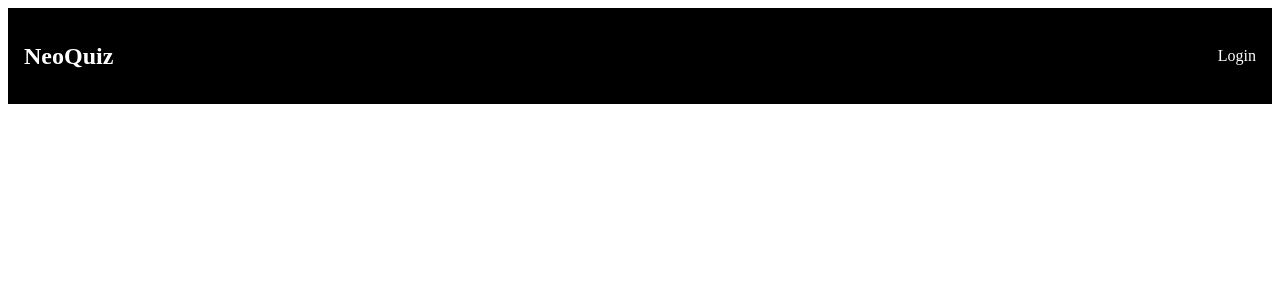
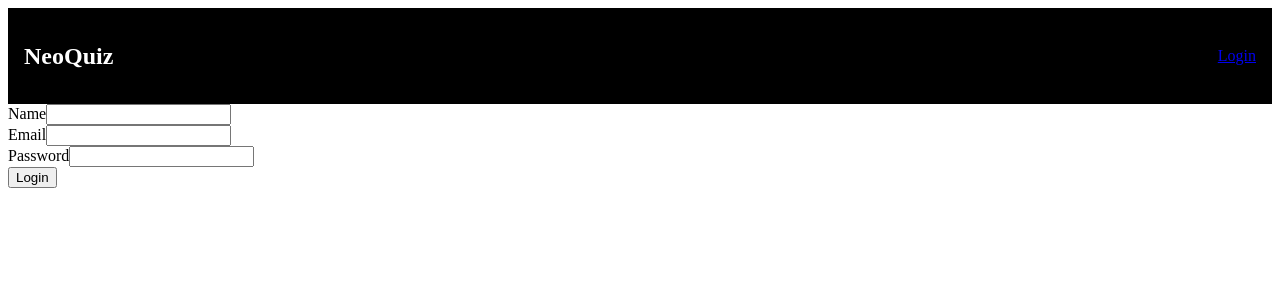
Before and after one commit to yogesh1006/quiz-appts-client, a React (Create React App) app: page /register in a window 1280 px wide. Shown: the top 300 px of the page. Built offline with nearby package versions, Linux system fonts and the light colour scheme.

Commit message:
add : forms

```diff
--- a/src/App.tsx
+++ b/src/App.tsx
@@ -3,6 +3,8 @@ import Home from "./components/Home/Home";
 import "./App.css";
 import { Route, Switch } from "react-router-dom";
 import Header from "./components/Header/Header";
+import Login from "./components/Login/Login";
+import Signup from "./components/Signup/Signup";
 
 function App() {
   return (
@@ -10,6 +12,8 @@ function App() {
       <Header />
       <Switch>
         <Route exact path="/" component={Home}></Route>
+        <Route exact path="/login" component={Login}></Route>
+        <Route exact path="/register" component={Signup}></Route>
       </Switch>
     </div>
   );
--- a/src/components/Header/Header.tsx
+++ b/src/components/Header/Header.tsx
@@ -1,11 +1,12 @@
 import React from 'react'
+import { Link } from 'react-router-dom'
 import "./header.css"
 
 const Header:React.FC = () => {
     return (
         <div className="header">
             <h2>NeoQuiz</h2>
-            <p>Login</p>
+            <Link to="/login">Login</Link>
         </div>
     )
 }
--- /dev/null
+++ b/src/components/Login/Login.tsx
@@ -0,0 +1,38 @@
+import axios from "axios";
+import React, { useState } from "react";
+// import {API} from "../../../backend"
+import {useAuth} from "../../contexts/Auth/authContext"
+
+const Login: React.FC = () => {
+  const [email, setEmail] = useState<string>("");
+  const [password,setPassword] = useState<string>("")
+   const {setAuth} = useAuth();
+
+  const loginHandler=async () => {
+       try {
+           const res = await axios.post("http://localhost:8080/login",{email,password})
+           console.log(res);
+        setAuth(res.data.data)
+       } catch (error) {
+           console.log(error);
+
+       }
+  }
+  return (
+    <div>
+      <div>
+        <label htmlFor="email">Email</label>
+        <input placeholder="" id="email" name="email" onChange={(e) => setEmail(e.target.value)}/>
+      </div>
+      <div>
+        <label htmlFor="password">Password</label>
+        <input placeholder="" id="password" name="password" onChange={(e) => setPassword(e.target.value)}/>
+      </div>
+      <div>
+          <button onClick={loginHandler}>Login</button>
+      </div>
+    </div>
+  );
+};
+
+export default Login;
--- /dev/null
+++ b/src/components/Signup/Signup.tsx
@@ -0,0 +1,55 @@
+import axios from "axios";
+import {useState } from "react"
+
+const Signup: React.FC = () => {
+
+    const [name,setName] = useState<string>("")
+    const [email, setEmail] = useState<string>("");
+    const [password,setPassword] = useState<string>("")
+
+    const signupHandler = async () => {
+        try {
+            const res = await axios.post("http://localhost:8080/register",{name,email,password})
+            console.log(res);
+        } catch (error) {
+            console.log(error);
+
+        }
+    }
+  return (
+    <div>
+      <div>
+        <label htmlFor="name">Name</label>
+        <input
+          placeholder=""
+          id="name"
+          name="name"
+          onChange={(e) => setName(e.target.value)}
+        />
+      </div>
+      <div>
+        <label htmlFor="email">Email</label>
+        <input
+          placeholder=""
+          id="email"
+          name="email"
+          onChange={(e) => setEmail(e.target.value)}
+        />
+      </div>
+      <div>
+        <label htmlFor="password">Password</label>
+        <input
+          placeholder=""
+          id="password"
+          name="password"
+          onChange={(e) => setPassword(e.target.value)}
+        />
+      </div>
+      <div>
+        <button onClick={signupHandler}>Login</button>
+      </div>
+    </div>
+  );
+};
+
+export default Signup;
--- /dev/null
+++ b/src/contexts/Auth/authContext.tsx
@@ -0,0 +1,40 @@
+import React, { createContext, useContext, useState } from "react";
+
+
+export type User = {
+    _id: string,
+    name: string,
+    email: string,
+    gameScore:[{
+        category:String,
+        score: String,
+        played_date: String
+    }]
+}
+
+export type Auth = {
+    token: string;
+    user: User;
+}
+
+
+export type AuthContextType = {
+    auth: Auth | null;
+    setAuth: (auth: Auth) => void;
+}
+
+const AuthContext = createContext<AuthContextType>({ auth: null, setAuth: auth => console.log(auth) });
+
+export const AuthProvider:React.FC = ({children}) => {
+    const [ auth, setAuth ] = useState(JSON.parse(localStorage.getItem("gquiz-auth") || "null"));
+
+    return(
+        <AuthContext.Provider value={{ auth, setAuth }}>
+            {children}
+        </AuthContext.Provider>
+    );
+}
+
+export function useAuth() {
+    return useContext(AuthContext);
+  }
--- a/src/contexts/authContext.tsx
+++ /dev/null
@@ -1,32 +0,0 @@
-import React, {createContext,useContext,useState } from 'react'
-
-export type User={
- _id:string;
- name:string;
- email:string;
-}
-export type Auth={
-  token: string;
-  user: User;
-}
-
-export type AuthContextType={
-    auth:Auth | null;
-    setAuth:(auth:Auth) => void
-}
-
-const AuthContext = createContext<AuthContextType>({auth:null,setAuth:auth => console.log(auth)})
-
-export const AuthProvider:React.FC = ({children}) => {
-    const [auth ,setAuth]= useState(JSON.parse(localStorage.getItem("login") || "null"))
-
-    return(
-        <AuthContext.Provider value={{ auth, setAuth }}>
-            {children}
-        </AuthContext.Provider>
-    );
-}
-
-export function useAuth() {
-    return useContext(AuthContext);
-}
--- a/src/index.tsx
+++ b/src/index.tsx
@@ -2,7 +2,7 @@ import React from "react";
 import ReactDOM from "react-dom";
 import App from "./App";
 import { BrowserRouter as Router } from "react-router-dom";
-import { AuthProvider } from "../src/contexts/authContext";
+import { AuthProvider } from "../src/contexts/Auth/authContext";
 
 ReactDOM.render(
   <React.StrictMode>
```
